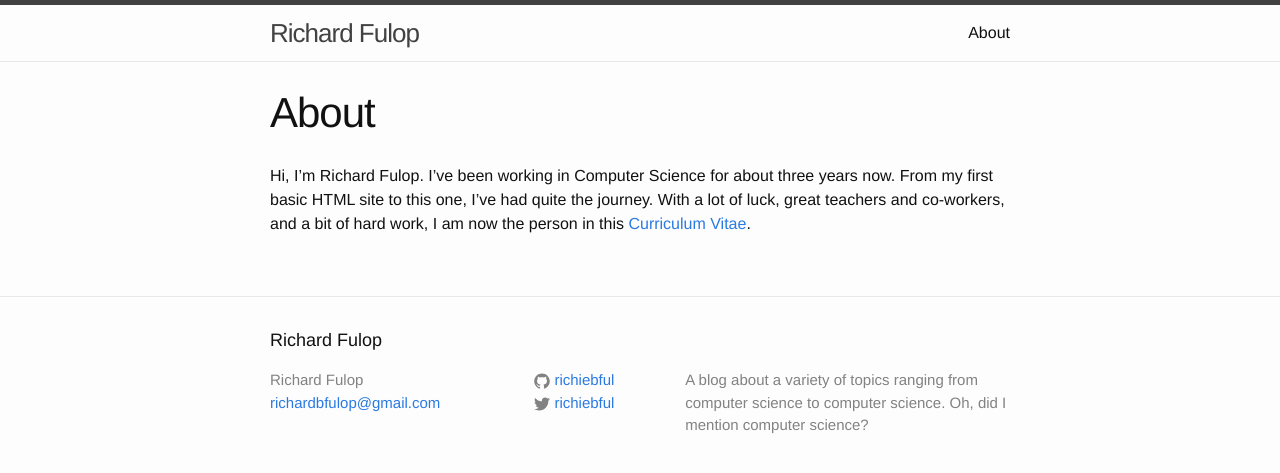
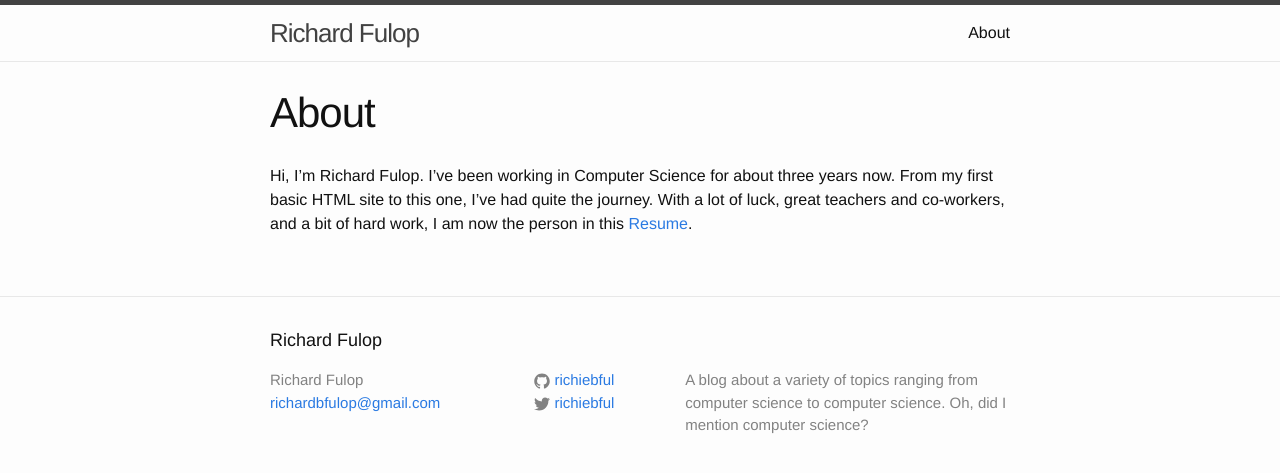
Before and after one commit to richiebful/richiebful.github.io, a Jekyll site: the page built from about.md, in a window 1280 px wide. Shown: the top 473 px of the page. Built offline with Jekyll 4.4.1, drawn with Linux system fonts in a browser that asks for light colours.

Commit message:
Update about.md

```diff
--- a/about.md
+++ b/about.md
@@ -4,4 +4,4 @@ title: About
 permalink: /about/
 ---
 
-Hi, I'm Richard Fulop. I've been working in Computer Science for about three years now. From my first basic HTML site to this one, I've had quite the journey. With a lot of luck, great teachers and co-workers, and a bit of hard work, I am now the person in this [Curriculum Vitae](../assets/resume.pdf).
+Hi, I'm Richard Fulop. I've been working in Computer Science for about three years now. From my first basic HTML site to this one, I've had quite the journey. With a lot of luck, great teachers and co-workers, and a bit of hard work, I am now the person in this [Resume](../assets/resume.pdf).
```
